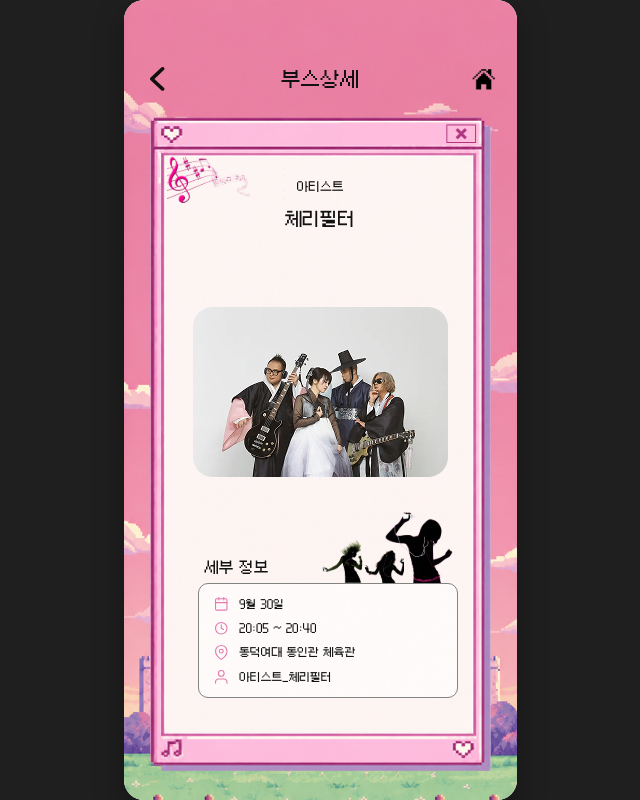
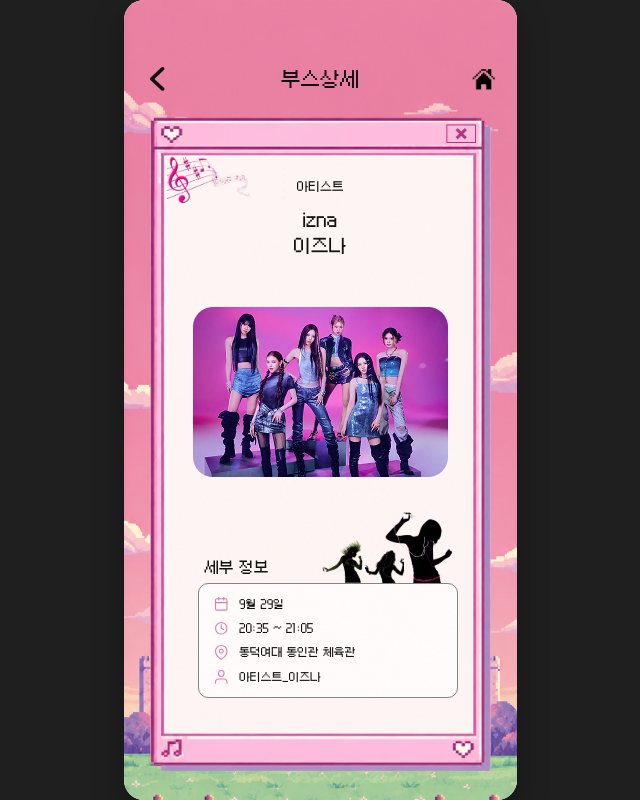
Before and after one commit to DW26ARETEUM/DW26ARETEUM_FE, a React (Vite) app: page / in a window 1280 px wide. Shown: the whole page, without its empty margins (320-960 px from the left). Built offline with nearby package versions, Linux system fonts and the light colour scheme.

Commit message:
fix: 공연 상세보기 분류와 제목 줄바꿈 수정

```diff
--- a/src/App.jsx
+++ b/src/App.jsx
@@ -3,8 +3,8 @@ import PerformanceDetail from "./pages/PerformanceDetail.jsx";
 
 function App() {
   // 테스트할 날짜(29 또는 30)와 공연 순서(0~7)를 변경하여 테스트
-  const previewDay = 30;
-  const previewIndex = 5;
+  const previewDay = 29;
+  const previewIndex = 6;
 
   return (
     <div className="pc-background">
--- a/src/pages/PerformanceDetail.jsx
+++ b/src/pages/PerformanceDetail.jsx
@@ -17,6 +17,8 @@ const imageFiles = import.meta.glob(
 );
 
 // 현재는 화면 확인용 데이터입니다. 공연타임테이블과 같은 순서입니다.
+// 수정: 피그마와 제목이 다른 공연에는 displayTitle을 추가했습니다.
+// 수정: 전유진과 박기영에는 상단 표시용 categoryLabel을 추가했습니다.
 // TODO(백엔드 완료 후): 제목·날짜·시간·분류·출연자·장소를 상세 API 응답으로 교체합니다.
 // TODO(백엔드 완료 후): imageFile만 별도 매핑으로 옮깁니다. ID가 안정적으로 유지되는지 확인한 뒤 ID 기준 매핑을 결정합니다.
 const previewPerformances = {
@@ -47,6 +49,7 @@ const previewPerformances = {
     },
     {
       title: "합정동 평화유지연합회",
+      displayTitle: "합정동\n평화유지연합회",
       startTime: "19:08",
       endTime: "19:25",
       category: "EVENT",
@@ -58,11 +61,13 @@ const previewPerformances = {
       startTime: "19:30",
       endTime: "19:50",
       category: "ARTIST",
+      categoryLabel: "스페셜 스테이지",
       performer: "스페셜 스테이지_전유진",
       imageFile: "29-jeon-yujin.png",
     },
     {
       title: "세이마이네임",
+      displayTitle: "SAY MY NAME\n세이마이네임",
       startTime: "20:00",
       endTime: "20:30",
       category: "ARTIST",
@@ -71,6 +76,7 @@ const previewPerformances = {
     },
     {
       title: "이즈나",
+      displayTitle: "izna\n이즈나",
       startTime: "20:35",
       endTime: "21:05",
       category: "ARTIST",
@@ -79,6 +85,7 @@ const previewPerformances = {
     },
     {
       title: "윤하",
+      displayTitle: "Younha\n윤하",
       startTime: "21:10",
       endTime: "21:50",
       category: "ARTIST",
@@ -124,11 +131,13 @@ const previewPerformances = {
       startTime: "19:30",
       endTime: "19:50",
       category: "ARTIST",
+      categoryLabel: "스페셜 스테이지",
       performer: "스페셜 스테이지_박기영",
       imageFile: "30-park-kiyoung.png",
     },
     {
       title: "체리필터",
+      displayTitle: "CherryFilter\n체리필터",
       startTime: "20:05",
       endTime: "20:40",
       category: "ARTIST",
@@ -137,6 +146,7 @@ const previewPerformances = {
     },
     {
       title: "청하",
+      displayTitle: "CHUNG HA\n청하",
       startTime: "20:45",
       endTime: "21:20",
       category: "ARTIST",
@@ -145,6 +155,7 @@ const previewPerformances = {
     },
     {
       title: "스테이씨",
+      displayTitle: "STAYC\n스테이씨",
       startTime: "21:25",
       endTime: "22:00",
       category: "ARTIST",
@@ -232,9 +243,10 @@ export default function PerformanceDetail({
 
             <div className="performance-detail__heading">
               <p className="performance-detail__category">
-                {categoryLabels[performance.category]}
+                {performance.categoryLabel ||
+                  categoryLabels[performance.category]}
               </p>
-              <h2>{performance.title}</h2>
+              <h2>{performance.displayTitle || performance.title}</h2>
             </div>
 
             {image && (
--- a/src/styles/PerformanceDetail.css
+++ b/src/styles/PerformanceDetail.css
@@ -114,6 +114,7 @@
     sans-serif;
   letter-spacing: -0.36px;
   overflow-wrap: break-word;
+  white-space: pre-line;
 }
 
 .performance-detail__photo {
```
